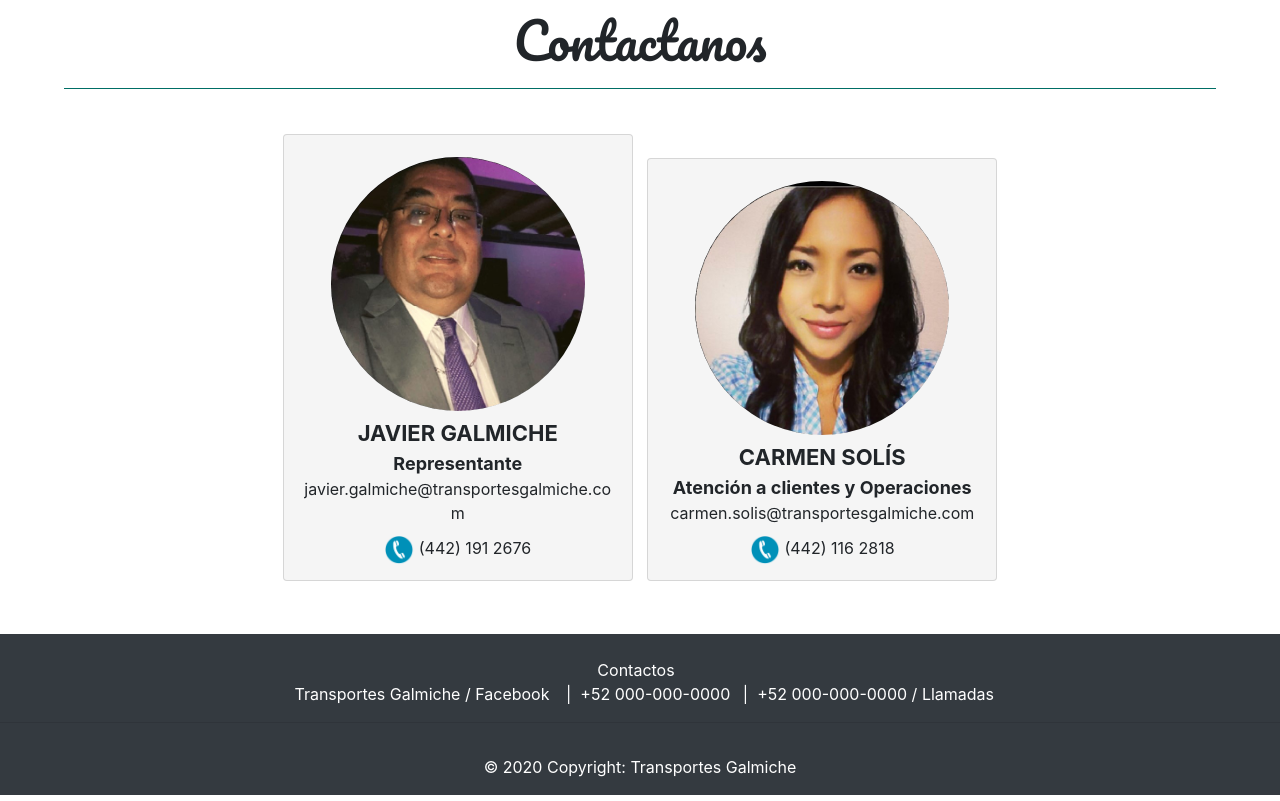
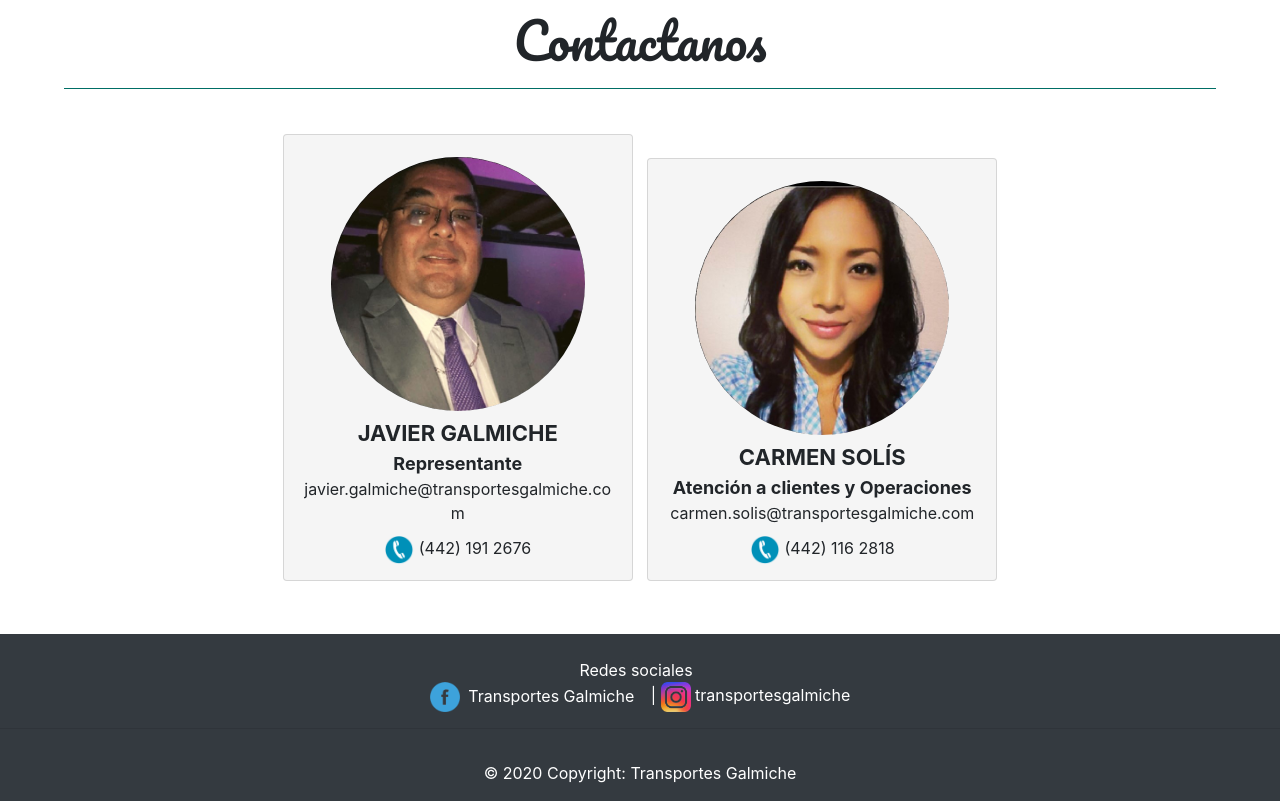
Before and after one commit to alejandro-jalf/transportesgalmiche, a plain HTML site: page public/pages/contacto.html in a window 1280 px wide. Shown: the part 1842-2643 px from the top of the page. Drawn offline with nearby package versions, Linux system fonts and the light colour scheme.

Commit message:
REFACTOR: Modifica el footer

```diff
--- a/public/pages/contacto.html
+++ b/public/pages/contacto.html
@@ -85,23 +85,18 @@
         <footer class="page-footer font-small bg-dark text-white pt-4 mt-5">
         <ul class="list-unstyled list-inline text-center">
             <li class="list-inline-item" style="display: block;">
-                Contactos
+                Redes sociales
             </li>
             <li class="list-inline-item">
-                <img src="./images/fb.png" alt="" width="30px">
-                <a class="btn-floating btn-fb mx-1 text-white" href="https://web.facebook.com/" target="_blank">
-                    Transportes Galmiche / Facebook
+                <img src="../images/fb.png" alt="" width="30px">
+                <a class="btn-floating btn-fb mx-1 text-white" href="https://www.facebook.com/Transportes-Galmiche-109839623887012" target="_blank">
+                    Transportes Galmiche
                 </a>
             </li>
             |
             <li class="list-inline-item">
-                <img src="./images/what.png" alt="" width="30px">
-                <a class="text-white" href="https://wa.me/520000000000" target="_blank">+52 000-000-0000</a>
-            </li>
-            |
-            <li class="list-inline-item">
-                <img src="./images/tel.png" alt="" width="30px">
-                <a class="text-white" href="tel:+520000000000" target="_blank">+52 000-000-0000 / Llamadas</a>
+                <img src="../images/Instagram.png" alt="" width="30px">
+                <a class="text-white" href="https://www.instagram.com/transportesgalmiche" target="_blank">transportesgalmiche</a>
             </li>
         </ul>
         <hr>
```
Also changed, not shown: public/index.html (+5 -10 lines), public/pages/servicios.html (+6 -11 lines).
